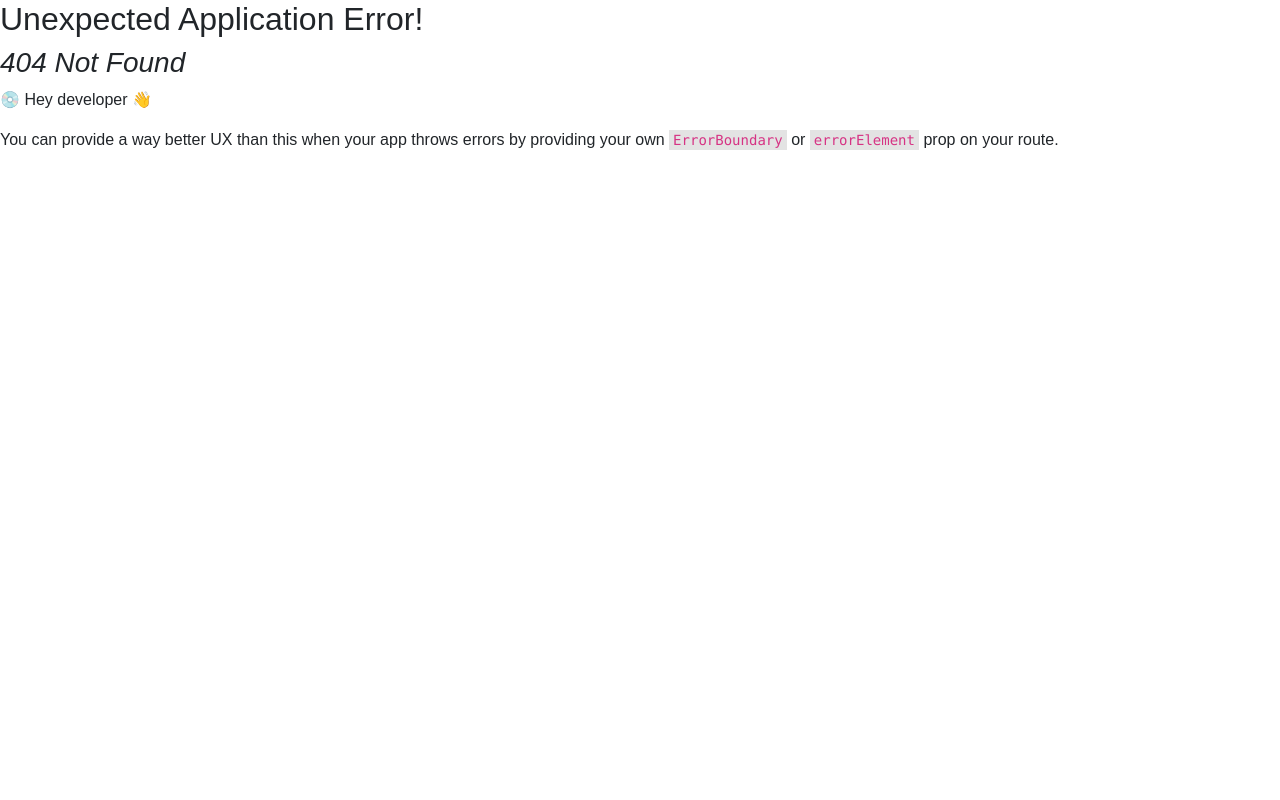
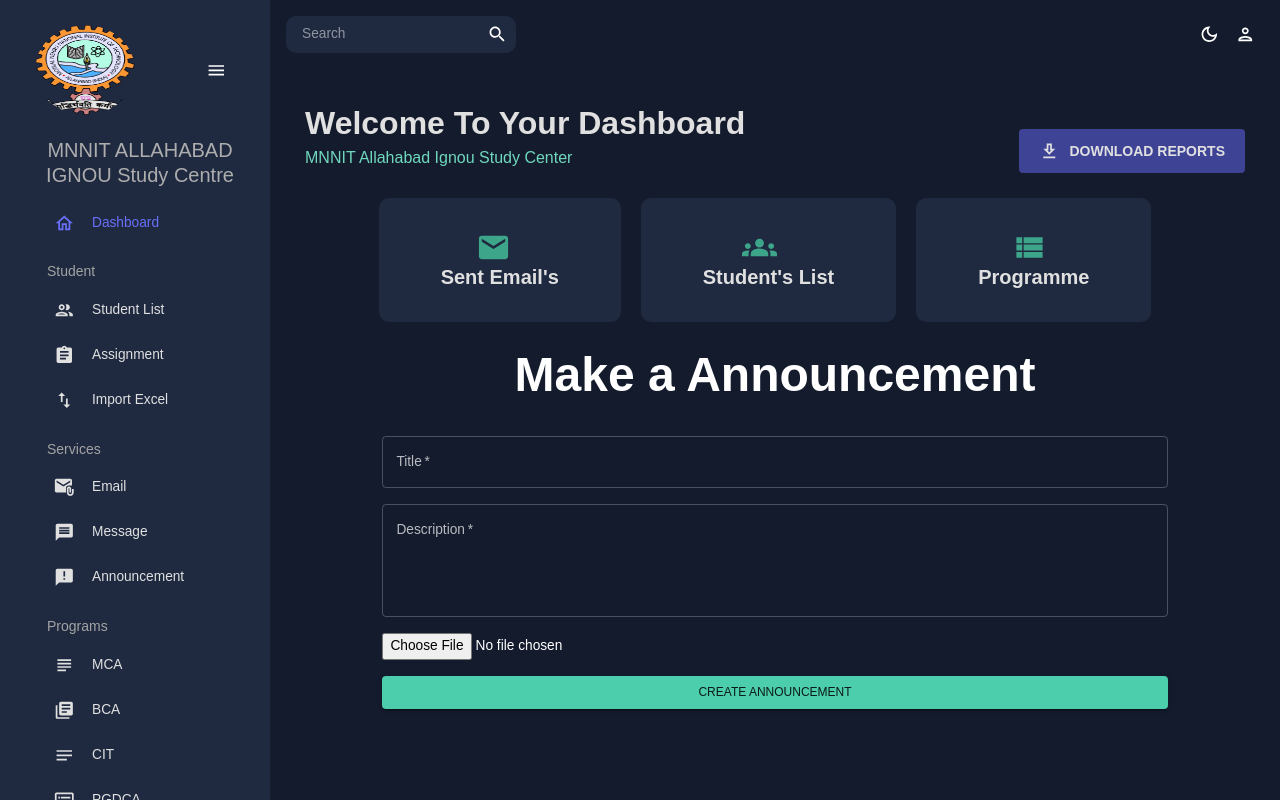
Before and after one commit to bikashsahh/Mini_Project2k24, a React (Vite) app in the folder client/: page / in a window 1280 px wide. Before the commit this address had no page. Built offline with nearby package versions, Linux system fonts and the light colour scheme.

Commit message:
feed :routes handled.

```diff
--- a/client/src/components/Admin/Admin.jsx
+++ b/client/src/components/Admin/Admin.jsx
@@ -21,31 +21,28 @@ import AdminMessageForm from "./Messages/AddMessage";
 import AdminAnnouncementPage from "./Messages/AdminAnnouncementPage";
 // import Contacts from "../components/Pages/contacts";
 import Contacts from "../Pages/contacts";
+// import Contacts from "../Pages/contacts";
 // import Home from "../components/HomePage_Utilities/Home";
 import { BrowserRouter } from "react-router-dom";
+import Home from "../HomePage_Utilities/Home";
 const Admin = () => {
   const [theme, colorMode] = useMode();
   const [isSidebar, setIsSidebar] = useState(true);
+
   return (
     <ColorModeContext.Provider value={colorMode}>
       <ThemeProvider theme={theme}>
         <CssBaseline />
         <div className="app">
-          <SidebarNew isSidebar={isSidebar} />
+          {/* <SidebarNew isSidebar={isSidebar} handlePage={handlePage} /> */}
           <main className="content">
-            <Topbar setIsSidebar={setIsSidebar} />
-            <Routes>
-              <Route path="/" element={<DashboardNew />} />
-              <Route
-                path="/ImportStudentData"
-                element={<ImportStudentData />}
-              />
-              <Route path="/email" element={<SendEmailsButton />} />
-              <Route path="/message" element={<AdminMessageForm />} />
-              <Route path="/announcement" element={<AdminAnnouncementPage />} />
-              <Route path="/contactdemo" element={<Contacts />} />
-            </Routes>
+            {/* <Topbar setIsSidebar={setIsSidebar} /> */}
+
+            {/* <SendEmailsButton></SendEmailsButton>
+            <SendEmailsButton></SendEmailsButton> */}
+            <></>
           </main>
+          {/* <Contacts></Contacts> */}
         </div>
       </ThemeProvider>
     </ColorModeContext.Provider>
--- a/client/src/components/Admin/DashboardNew/dashboardNew.jsx
+++ b/client/src/components/Admin/DashboardNew/dashboardNew.jsx
@@ -16,21 +16,24 @@ import ViewListIcon from "@mui/icons-material/ViewList";
 import AdminAnnouncementPage from "../Messages/AdminAnnouncementPage";
 import { useNavigate } from "react-router-dom";
 
-const DashboardNew = () => {
+const DashboardNew = ({ handlePage }) => {
   const theme = useTheme();
   const colors = tokens(theme.palette.mode);
   const navigate = useNavigate();
 
   const handleEmailClick = () => {
-    navigate("/email");
+    handlePage("Email");
+    // navigate("/email");
   };
 
   const handleStudentListClick = () => {
-    navigate("/student-list-route");
+    handlePage("StudentList");
+    // navigate("/student-list-route");
   };
 
   const handleProgrammeClick = () => {
-    navigate("/program");
+    // navigate("/program");
+    handlePage("MCA");
   };
 
   return (
--- a/client/src/components/Admin/Sidebar/SidebarNew.jsx
+++ b/client/src/components/Admin/Sidebar/SidebarNew.jsx
@@ -52,11 +52,15 @@ const Item = ({ title, to, icon, selected, setSelected }) => {
   );
 };
 
-const SidebarNew = () => {
+const SidebarNew = ({ handlePage }) => {
   const theme = useTheme();
   const colors = tokens(theme.palette.mode);
   const [isCollapsed, setIsCollapsed] = useState(false);
   const [selected, setSelected] = useState("Dashboard");
+  function handleClick(pg) {
+    // console.log("Side Bar click", pg);
+    handlePage(pg);
+  }
 
   return (
     <Box
@@ -136,14 +140,15 @@ const SidebarNew = () => {
           )}
 
           <Box paddingLeft={isCollapsed ? undefined : "10%"}>
+            <Box onClick={() => handleClick("Dashboard")}>
               <Item
                 title="Dashboard"
-              to="/"
+                // to="/"
                 icon={<HomeOutlinedIcon />}
                 selected={selected}
                 setSelected={setSelected}
               />
-
+            </Box>
             <Typography
               variant="h6"
               color={colors.grey[300]}
@@ -151,28 +156,33 @@ const SidebarNew = () => {
             >
               Student
             </Typography>
+            <Box onClick={() => handleClick("StudentList")}>
               <Item
                 title="Student List"
-              to="/"
+                // to="/"
                 icon={<PeopleOutlinedIcon />}
                 selected={selected}
                 setSelected={setSelected}
               />
+            </Box>
+            <Box onClick={() => handleClick("Assignment")}>
               <Item
                 title="Assignment"
-              to="/"
+                // to="/"
                 icon={<AssignmentIcon />}
                 selected={selected}
                 setSelected={setSelected}
               />
+            </Box>
+            <Box onClick={() => handleClick("ImportExcel")}>
               <Item
                 title="Import Excel"
-              to="/ImportStudentData"
+                // to="/ImportStudentData"
                 icon={<ImportExportIcon />}
                 selected={selected}
                 setSelected={setSelected}
               />
-
+            </Box>
             <Typography
               variant="h6"
               color={colors.grey[300]}
@@ -180,27 +190,33 @@ const SidebarNew = () => {
             >
               Services
             </Typography>
+            <Box onClick={() => handleClick("Email")}>
               <Item
                 title="Email"
-              to="/email"
+                // to="/email"
                 icon={<AttachEmailIcon />}
                 selected={selected}
                 setSelected={setSelected}
               />
+            </Box>
+            <Box onClick={() => handleClick("Message")}>
               <Item
                 title="Message"
-              to="/message"
+                // to="/message"
                 icon={<MessageIcon />}
                 selected={selected}
                 setSelected={setSelected}
               />
+            </Box>
+            <Box onClick={() => handleClick("Announcement")}>
               <Item
                 title="Announcement"
-              to="/announcement"
+                // to="/announcement"
                 icon={<AnnouncementIcon />}
                 selected={selected}
                 setSelected={setSelected}
               />
+            </Box>
             <Typography
               variant="h6"
               color={colors.grey[300]}
@@ -208,34 +224,42 @@ const SidebarNew = () => {
             >
               Programs
             </Typography>
+            <Box onClick={() => handleClick("MCA")}>
               <Item
                 title="MCA"
-              to="/mca"
+                // to="/mca"
                 icon={<SubjectIcon />}
                 selected={selected}
                 setSelected={setSelected}
               />
+            </Box>
+            <Box onClick={() => handleClick("BCA")}>
               <Item
                 title="BCA"
-              to="/bca"
+                // to="/bca"
                 icon={<LibraryBooksIcon />}
                 selected={selected}
                 setSelected={setSelected}
               />
+            </Box>
+            <Box onClick={() => handleClick("CIT")}>
               <Item
                 title="CIT"
-              to="/cit"
+                // to="/cit"
                 icon={<NotesIcon />}
                 selected={selected}
                 setSelected={setSelected}
               />
+            </Box>
+            <Box onClick={() => handleClick("PGDCA")}>
               <Item
                 title="PGDCA"
-              to="/pgdca"
+                // to="/pgdca"
                 icon={<DvrIcon />}
                 selected={selected}
                 setSelected={setSelected}
               />
+            </Box>
           </Box>
         </Menu>
       </ProSidebar>
--- a/client/src/routes/App.jsx
+++ b/client/src/routes/App.jsx
@@ -13,28 +13,39 @@ import AdminMessageForm from "../components/Admin/Messages/AddMessage";
 import AdminAnnouncementPage from "../components/Admin/Messages/AdminAnnouncementPage";
 import Contacts from "../components/Pages/contacts";
 import Home from "../components/HomePage_Utilities/Home";
+import Admin from "../components/Admin/Admin";
 const App = () => {
   const [theme, colorMode] = useMode();
   const [isSidebar, setIsSidebar] = useState(true);
+  const [page, setPage] = useState("Dashboard");
+
+  function handlePage(pg) {
+    console.log("I got clicked:", pg);
+    setPage(pg);
+  }
   return (
     <ColorModeContext.Provider value={colorMode}>
       <ThemeProvider theme={theme}>
         <CssBaseline />
         <div className="app">
-          <SidebarNew isSidebar={isSidebar} />
+          <SidebarNew isSidebar={isSidebar} handlePage={handlePage} />
           <main className="content">
             <Topbar setIsSidebar={setIsSidebar} />
-            <Routes>
-              <Route path="/" element={<DashboardNew />} />
-              <Route
-                path="/ImportStudentData"
-                element={<ImportStudentData />}
-              />
-              <Route path="/email" element={<SendEmailsButton />} />
-              <Route path="/message" element={<AdminMessageForm />} />
-              <Route path="/announcement" element={<AdminAnnouncementPage />} />
-              <Route path="/contactdemo" element={<Contacts />} />
-            </Routes>
+            {page === "Dashboard" && (
+              <DashboardNew handlePage={handlePage}></DashboardNew>
+            )}
+            {page === "StudentList" && <Contacts></Contacts>}
+            {page === "Assignment" && <></>}
+            {page === "ImportExcel" && <ImportStudentData></ImportStudentData>}
+            {page === "Email" && <SendEmailsButton></SendEmailsButton>}
+            {page === "Message" && <AdminMessageForm></AdminMessageForm>}
+            {page === "Announcement" && (
+              <AdminAnnouncementPage></AdminAnnouncementPage>
+            )}
+            {page === "MCA" && <></>}
+            {page === "CIT" && <></>}
+            {page === "BCA" && <></>}
+            {page === "PGDCA" && <></>}
           </main>
         </div>
       </ThemeProvider>
```
Also changed, not shown: client/src/main.jsx (+33 -2 lines). Lines whose indentation alone changed are shown as unchanged.
